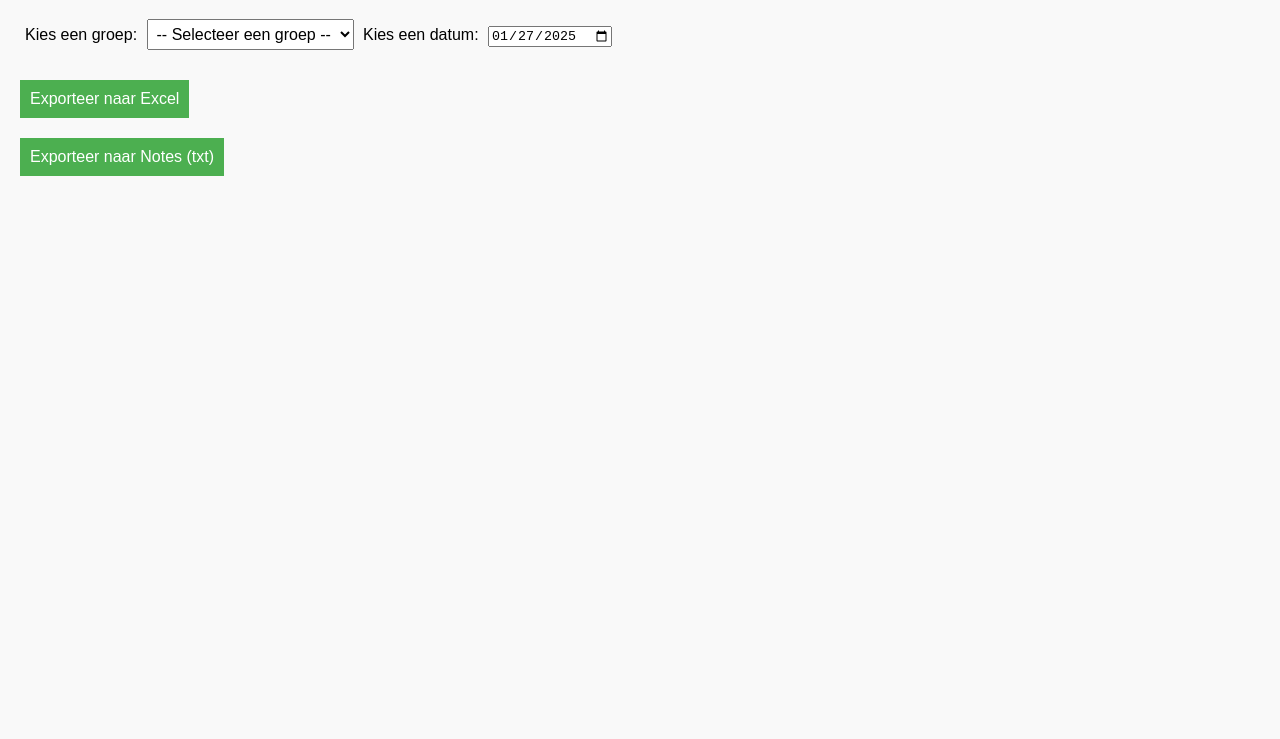
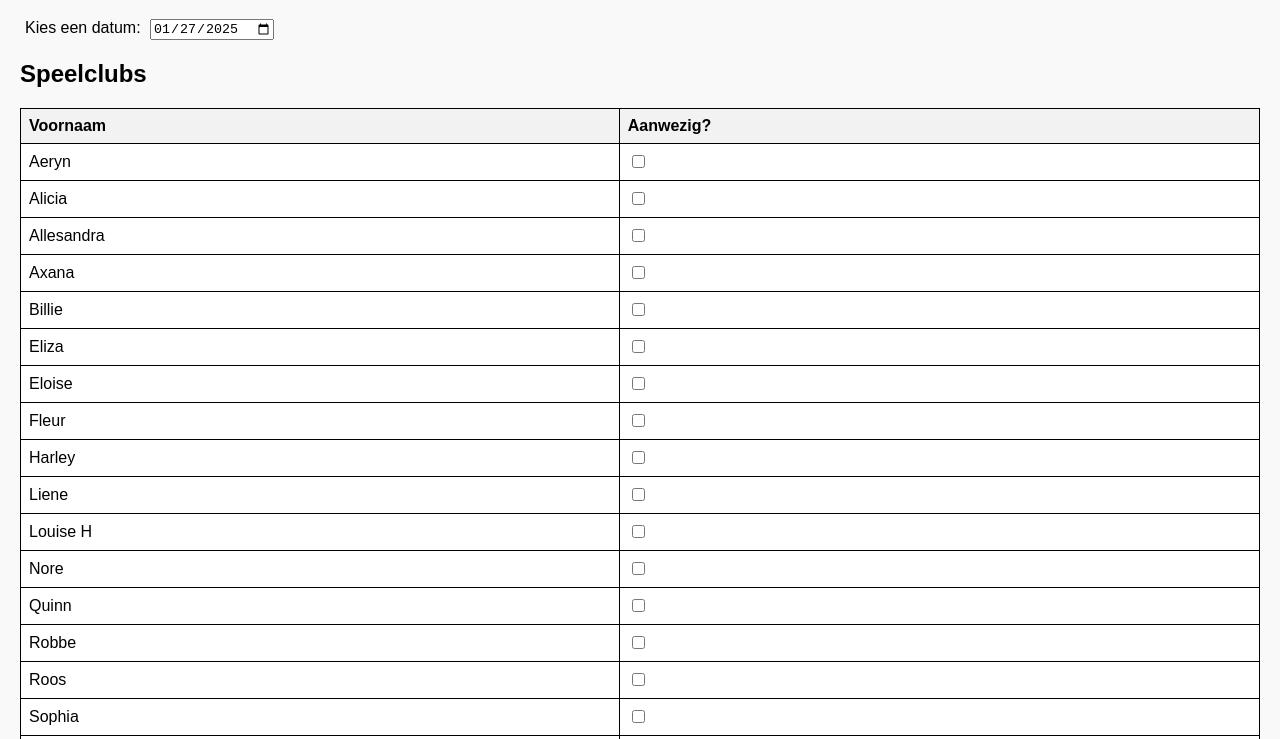
Before and after one commit to Pieter-Vanherle/Chiro, a plain HTML site: page index.html in a window 1280 px wide. Shown: the part 61-800 px from the top of the page. Drawn offline with Linux system fonts and the light colour scheme.

Commit message:
Rework output

```diff
--- a/index.html
+++ b/index.html
@@ -11,30 +11,10 @@
 <body>
     <h1>Aanwezigheidslijst</h1>
 
-    <label for="groupSelect">Kies een groep: </label>
-    <select id="groupSelect" onchange="loadNames()">
-        <option value="">-- Selecteer een groep --</option>
-        <option value="ribbels">Ribbels</option>
-        <option value="speelclubs">Speelclubs</option>
-        <option value="rakwis">Rakwi's</option>
-        <option value="titos">Tito's</option>
-        <option value="ketis">Keti's</option>
-        <option value="aspis">Aspi's</option>
-    </select>
-
     <label for="dateInput">Kies een datum: </label>
     <input type="date" id="dateInput">
 
-    <table id="attendanceTable" class="hidden">
-        <thead>
-            <tr>
-                <th>Voornaam</th>
-                <th>Achternaam</th>
-                <th>Aanwezig?</th>
-            </tr>
-        </thead>
-        <tbody></tbody>
-    </table>
+    <div id="groupTables"></div> <!-- Hier komen de tabellen per groep -->
 
     <button onclick="exportToExcel()">Exporteer naar Excel</button>
     <button onclick="exportToTextFile()">Exporteer naar Notes (txt)</button>
--- a/script.js
+++ b/script.js
@@ -1,161 +1,166 @@
-// Lijsten met namen per groep
 const groepen = {
     speelclubs: [
-        { voornaam: "Harley", achternaam: "Billet" },
-        { voornaam: "Umut", achternaam: "Unal" },
-        { voornaam: "Utku", achternaam: "Unal" },
-        { voornaam: "Eloise", achternaam: "Vanzier" },
-        { voornaam: "Robbe", achternaam: "Deferme" },
-        { voornaam: "Fleur", achternaam: "Schroyen" },
-        { voornaam: "Billie", achternaam: "Oeyen" },
-        { voornaam: "Eliza", achternaam: "Nijs" },
-        { voornaam: "Louise", achternaam: "Heylen" },
-        { voornaam: "Aeryn", achternaam: "Goemaere" },
-        { voornaam: "Stan", achternaam: "Verherstraeten" },
-        { voornaam: "Roos", achternaam: "Thijs" },
-        { voornaam: "Nore", achternaam: "Konix" },
-        { voornaam: "Alicia", achternaam: "Braeckman" },
-        { voornaam: "Allesandra", achternaam: "Nlookianowska" },
-        { voornaam: "Liene", achternaam: "Konix" },
-        { voornaam: "Axana", achternaam: "Volders" },
-        { voornaam: "Sophia", achternaam: "Braeckman" },
-        { voornaam: "Quinn", achternaam: "Nijs" }
+        { voornaam: "Harley" },
+        { voornaam: "Umut" },
+        { voornaam: "Utku" },
+        { voornaam: "Eloise" },
+        { voornaam: "Robbe" },
+        { voornaam: "Fleur" },
+        { voornaam: "Billie" },
+        { voornaam: "Eliza" },
+        { voornaam: "Louise H" },
+        { voornaam: "Aeryn" },
+        { voornaam: "Stan" },
+        { voornaam: "Roos" },
+        { voornaam: "Nore" },
+        { voornaam: "Alicia" },
+        { voornaam: "Allesandra" },
+        { voornaam: "Liene" },
+        { voornaam: "Axana" },
+        { voornaam: "Sophia" },
+        { voornaam: "Quinn" }
     ],
     rakwis: [
-        { voornaam: "Julie", achternaam: "Tournicourt" },
-        { voornaam: "Léonie", achternaam: "Vanzier" },
-        { voornaam: "Julie", achternaam: "Kenens" },
-        { voornaam: "Eline", achternaam: "Moons" },
-        { voornaam: "Elise", achternaam: "Wallaert" },
-        { voornaam: "Stella", achternaam: "Oeyen" },
-        { voornaam: "Axelle", achternaam: "Wolf" },
-        { voornaam: "Aren", achternaam: "Cuypers" },
-        { voornaam: "Marie", achternaam: "Vanzier" },
-        { voornaam: "Olivia", achternaam: "Jastrzebska" },
-        { voornaam: "Nathan", achternaam: "Loos" },
-        { voornaam: "Lucas", achternaam: "Loos" },
-        { voornaam: "Alexa", achternaam: "Hulsmans" },
-        { voornaam: "Inaya", achternaam: "Vrijssen" },
-        { voornaam: "Sterre", achternaam: "Nouwen" },
-        { voornaam: "Toon", achternaam: "Deferme" },
+        { voornaam: "Julie T" },
+        { voornaam: "Léonie" },
+        { voornaam: "Julie K" },
+        { voornaam: "Eline" },
+        { voornaam: "Elise Wa" },
+        { voornaam: "Stella" },
+        { voornaam: "Axelle" },
+        { voornaam: "Aren" },
+        { voornaam: "Marie V" },
+        { voornaam: "Olivia" },
+        { voornaam: "Nathan" },
+        { voornaam: "Lucas" },
+        { voornaam: "Alexa" },
+        { voornaam: "Inaya" },
+        { voornaam: "Sterre" },
+        { voornaam: "Toon" }
     ],
-    titos: [  // Voeg hier de gegevens voor Titos toe
-        { voornaam: "Marie", achternaam: "Tournicourt" },
-        { voornaam: "Jinte", achternaam: "Tureluren" },
-        { voornaam: "Oona", achternaam: "Gijsbers" },
-        { voornaam: "Rhune", achternaam: "Dausy" },
-        { voornaam: "Rohan", achternaam: "Goemaere" },
-        { voornaam: "Louise", achternaam: "Vints" },
-        { voornaam: "Margo", achternaam: "Borremans" },
-        { voornaam: "Noor", achternaam: "Veuchelen" },
-        { voornaam: "Lotte", achternaam: "Das" },
-        { voornaam: "Alexi", achternaam: "Monnens" },
-        { voornaam: "Annelien", achternaam: "Troonbeeckx" },
-        { voornaam: "Lore", achternaam: "Janssen" },
-        { voornaam: "Ada", achternaam: "Unal" },
-        { voornaam: "Elise", achternaam: "Wolf" },
-        { voornaam: "Lars", achternaam: "Cuypers" },
-        { voornaam: "Senne", achternaam: "Vanzier" },
-        { voornaam: "Tristan", achternaam: "Schroyen" },
-        { voornaam: "Seppe", achternaam: "Winten" }
+    titos: [
+        { voornaam: "Marie T" },
+        { voornaam: "Jinte" },
+        { voornaam: "Oona" },
+        { voornaam: "Rhune" },
+        { voornaam: "Rohan" },
+        { voornaam: "Louise V" },
+        { voornaam: "Margo" },
+        { voornaam: "Noor" },
+        { voornaam: "Lotte" },
+        { voornaam: "Alexi" },
+        { voornaam: "Annelien" },
+        { voornaam: "Lore" },
+        { voornaam: "Ada" },
+        { voornaam: "Elise Wo" },
+        { voornaam: "Lars" },
+        { voornaam: "Senne" },
+        { voornaam: "Tristan" },
+        { voornaam: "Seppe" }
     ]
 };
 
-// Functie om namen in de tabel te laden
 function loadNames() {
-    const group = document.getElementById("groupSelect").value;
-    const table = document.getElementById("attendanceTable");
-    const tbody = table.querySelector("tbody");
+    const container = document.getElementById("groupTables");
+    container.innerHTML = ""; // Oude inhoud wissen
 
-    if (!group) {
-        table.classList.add("hidden");
-        return;
-    }
+    Object.keys(groepen).forEach(groupName => {
+        let groupData = groepen[groupName].sort((a, b) => a.voornaam.localeCompare(b.voornaam));
 
-    tbody.innerHTML = ""; // Oude gegevens wissen
-    groepen[group].forEach((persoon, index) => {
+        // Maak een sectie voor de groep
+        let groupSection = document.createElement("section");
+        groupSection.classList.add("group-section");
+
+        let title = document.createElement("h2");
+        title.textContent = groupName.charAt(0).toUpperCase() + groupName.slice(1);
+        groupSection.appendChild(title);
+
+        // Maak een tabel voor de groep
+        let table = document.createElement("table");
+        table.innerHTML = `
+            <thead>
+                <tr>
+                    <th>Voornaam</th>
+                    <th>Aanwezig?</th>
+                </tr>
+            </thead>
+            <tbody></tbody>
+        `;
+
+        let tbody = table.querySelector("tbody");
+
+        // Voeg namen toe aan de tabel
+        groupData.forEach((persoon, index) => {
             let row = tbody.insertRow();
             let cell1 = row.insertCell(0);
             let cell2 = row.insertCell(1);
-        let cell3 = row.insertCell(2);
 
             cell1.textContent = persoon.voornaam;
-        cell2.textContent = persoon.achternaam;
 
             let checkbox = document.createElement("input");
             checkbox.type = "checkbox";
-        checkbox.id = `aanwezig-${group}-${index}`;
-        checkbox.checked = false;
+            checkbox.id = `aanwezig-${groupName}-${index}`;
 
             checkbox.addEventListener("change", () => {
                 localStorage.setItem(checkbox.id, checkbox.checked);
             });
 
-        cell3.appendChild(checkbox);
+            cell2.appendChild(checkbox);
         });
 
-    table.classList.remove("hidden");
+        groupSection.appendChild(table);
+        container.appendChild(groupSection);
+    });
 }
 
-// Zet de datum standaard op vandaag
-window.onload = function() {
-    const today = new Date().toISOString().split('T')[0]; // Verkrijg de datum in het formaat YYYY-MM-DD
-    document.getElementById("dateInput").value = today; // Zet deze waarde als de waarde van het date input veld
-};
+// Functie om alle groepen naar Excel te exporteren
+function exportToExcel() {
+    const date = document.getElementById("dateInput").value;
+    let workbook = XLSX.utils.book_new();
 
-
-// Functie om aanwezigheidsgegevens direct naar een Excel-bestand te exporteren
-function exportToExcel() {
-    const group = document.getElementById("groupSelect").value;
-    const date = document.getElementById("dateInput").value;
-
-    if (!group || !date) {
-        alert("Selecteer eerst een groep en een datum!");
-        return;
-    }
-
+    Object.keys(groepen).forEach(group => {
         let attendanceData = groepen[group].map((persoon, index) => {
             let checkbox = document.getElementById(`aanwezig-${group}-${index}`);
             return {
                 "Voornaam": persoon.voornaam,
-            "Achternaam": persoon.achternaam,
                 "Aanwezig": checkbox.checked ? "Ja" : "Nee"
             };
         });
 
         let worksheet = XLSX.utils.json_to_sheet(attendanceData);
-    let workbook = XLSX.utils.book_new();
-    XLSX.utils.book_append_sheet(workbook, worksheet, "Aanwezigheid");
+        XLSX.utils.book_append_sheet(workbook, worksheet, group.charAt(0).toUpperCase() + group.slice(1));
+    });
 
-    XLSX.writeFile(workbook, `Aanwezigheidslijst-${group}-${date}.xlsx`);
+    XLSX.writeFile(workbook, `Aanwezigheidslijst-${date}.xlsx`);
 }
 
-// Functie om aanwezigheidsgegevens direct naar een tekstbestand te exporteren (voor Notes)
+// Functie om alle groepen naar een tekstbestand te exporteren
 function exportToTextFile() {
-    const group = document.getElementById("groupSelect").value; // Haal de geselecteerde groep op
     const date = document.getElementById("dateInput").value;
+    let content = `Aanwezigheidslijst\nDatum: ${date}\n\n`;
 
-    if (!group || !date) {
-        alert("Selecteer eerst een groep en een datum!");
-        return;
+    Object.keys(groepen).forEach(group => {
+        content += `--- ${group.charAt(0).toUpperCase() + group.slice(1)} ---\n`;
+
+        let groupData = groepen[group].map((persoon, index) => {
+            let checkbox = document.getElementById(`aanwezig-${group}-${index}`);
+            return `${persoon.voornaam}: ${checkbox.checked ? "Aanwezig" : "Niet aanwezig"}`;
+        });
+
+        content += groupData.join("\n") + "\n\n";
+    });
+
+    let blob = new Blob([content], { type: "text/plain" });
+    let link = document.createElement("a");
+    link.href = URL.createObjectURL(blob);
+    link.download = `Aanwezigheidslijst-${date}.txt`;
+
+    link.click();
 }
 
-    let attendanceData = groepen[group].map((persoon, index) => {
-        let checkbox = document.getElementById(`aanwezig-${group}-${index}`);
-        let aanwezigheid = checkbox.checked ? "Aanwezig" : "Niet aanwezig";
-        return `${persoon.voornaam} ${persoon.achternaam} - ${aanwezigheid}`;
-    });
-
-    let content = `Aanwezigheidslijst voor groep: ${group}\nDatum: ${date}\n\n` + attendanceData.join("\n");
-
-    // Maak een Blob van de tekst
-    let blob = new Blob([content], { type: "text/plain" });
-
-    // Maak een downloadlink voor het bestand
-    let link = document.createElement("a");
-    link.href = URL.createObjectURL(blob);
-    link.download = `Aanwezigheidslijst-${group}-${date}.txt`;
-
-    // Simuleer een klik om het bestand te downloaden
-    link.click();
-}
+// Zet de datum standaard op vandaag en laad de namen
+window.onload = function () {
+    const today = new Date().toISOString().split('T')[0];
+    document.getElementById("dateInput").value = today;
+    loadNames();
+};
```
Lines whose indentation alone changed are shown as unchanged.
